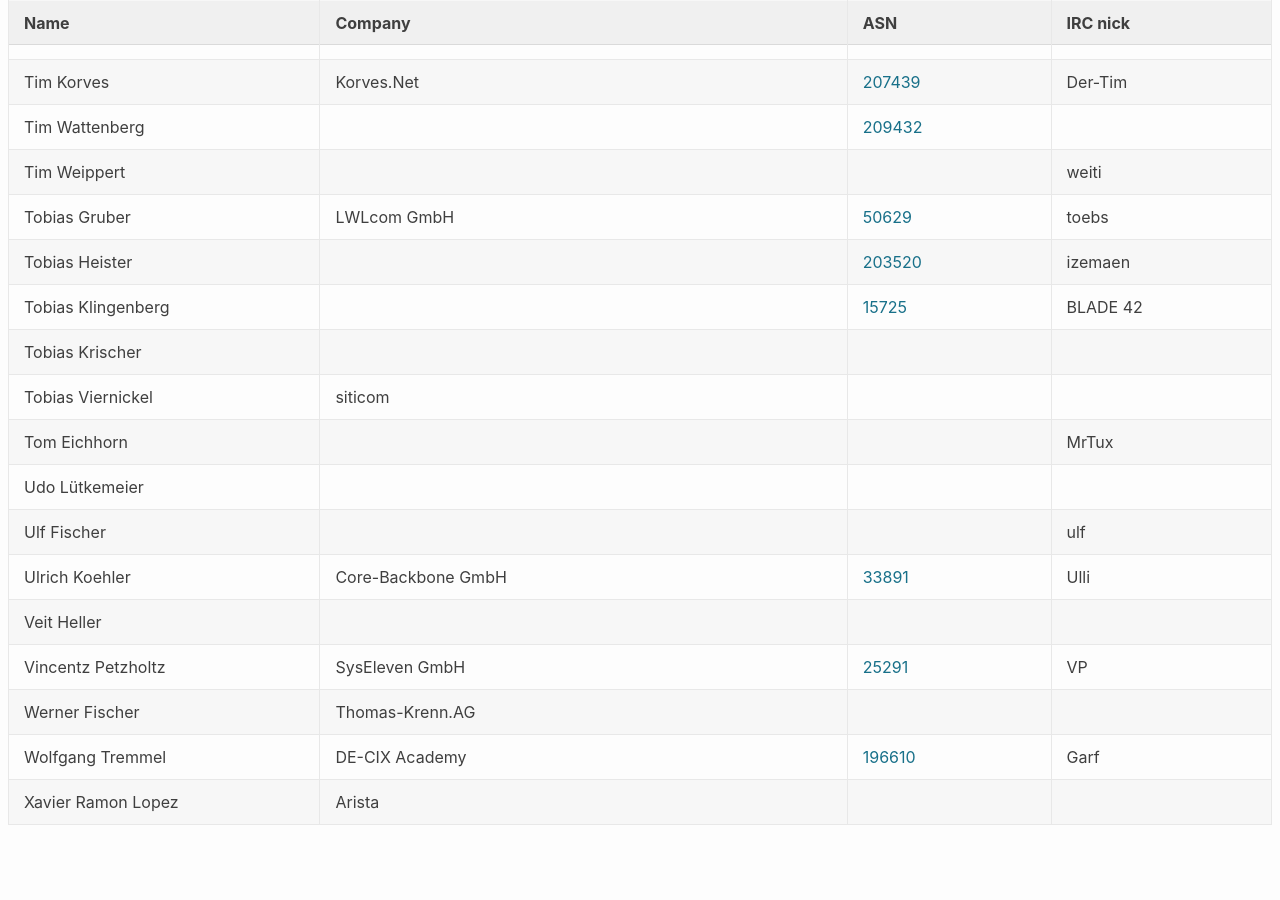
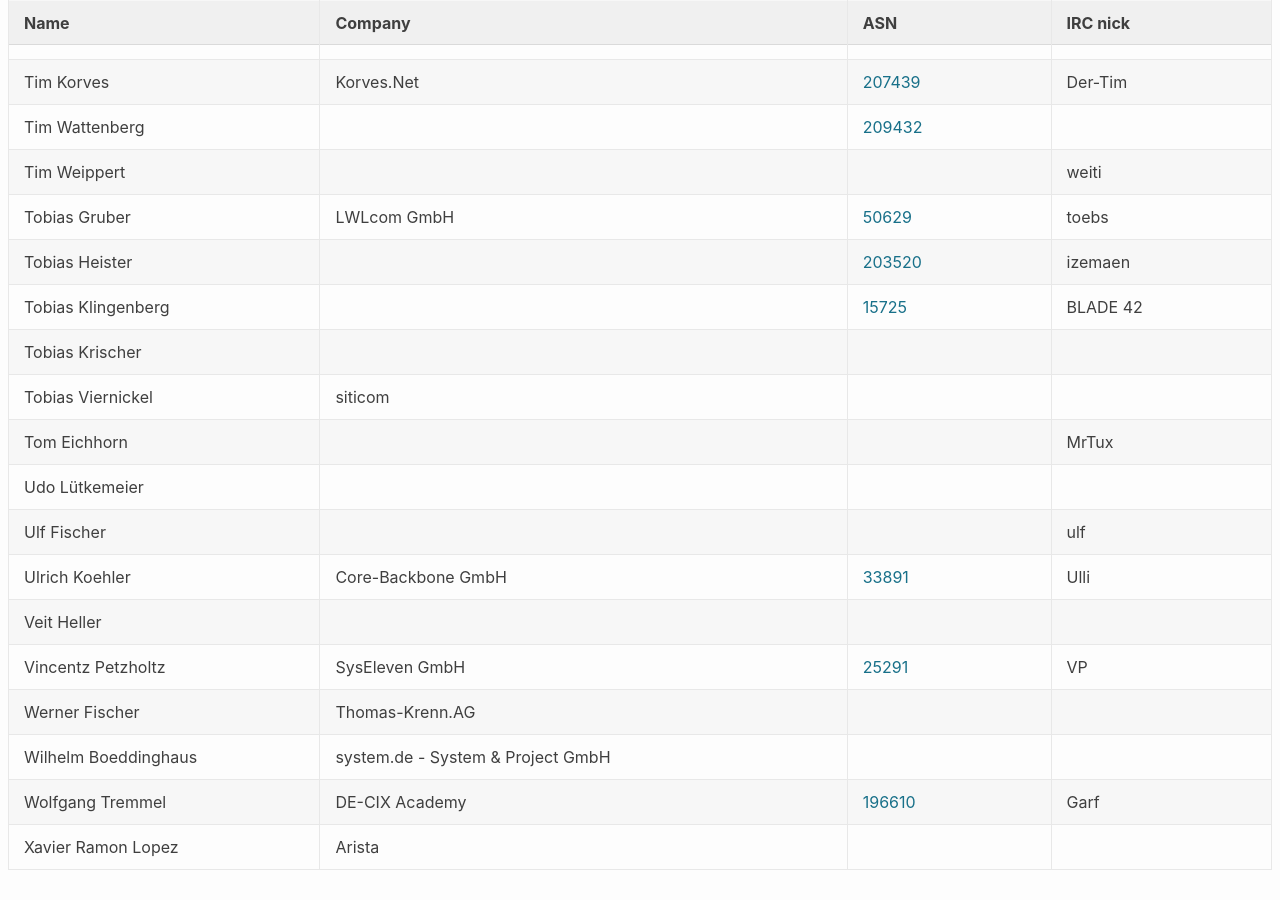
Before and after one commit to denog/pretix-attendeelist, a Jekyll site: the page built from index.markdown, in a window 1280 px wide and 900 px high, scrolled down 12279 px. Built offline with Jekyll 4.4.1, drawn with Linux system fonts in a browser that asks for light colours; before the commit the page ends 13134 px from its top, so only the background shows below that.

Commit message:
Latest data: Sun Oct 18 14:25:40 UTC 2020

```diff
--- a/_data/attendees.json
+++ b/_data/attendees.json
@@ -1632,6 +1632,12 @@
     "asn": null
   },
   {
+    "name": "Wilhelm Boeddinghaus",
+    "company": "system.de  - System & Project GmbH",
+    "irc": null,
+    "asn": null
+  },
+  {
     "name": "Wolfgang Tremmel",
     "company": "DE-CIX Academy",
     "irc": "Garf",
```
